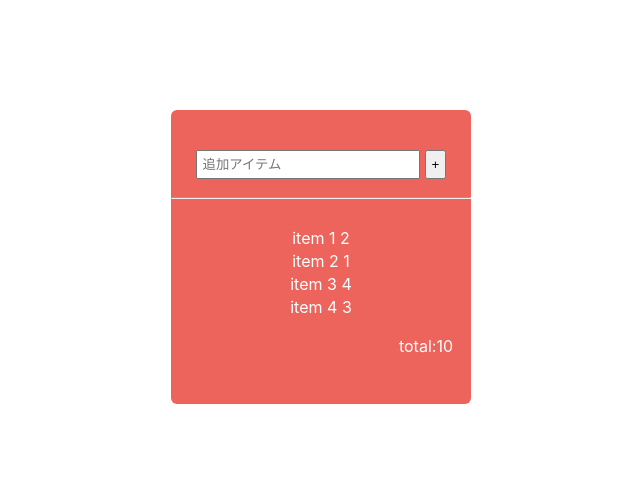
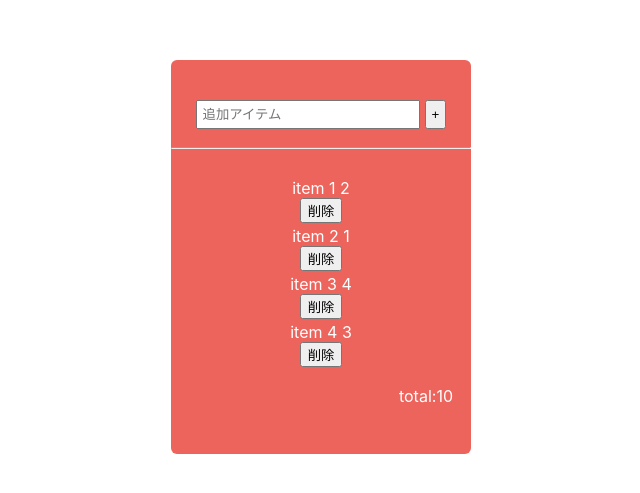
Before and after one commit to boon2187/shopping_list, a React (Create React App) app: page / in a window 1280 px wide. Shown: the part 143-636 px from the top of the page, without its empty margins (319-959 px from the left). Built offline with nearby package versions, Linux system fonts and the light colour scheme.

Commit message:
削除ボタンを追加

```diff
--- a/src/App.js
+++ b/src/App.js
@@ -68,6 +68,7 @@ useEffect(() => {
                 return(
                 <div key={i} className="item-row">
                   <li><Item itemName={item.itemName} quantity={item.quantity} /></li>
+                  <button>削除</button>
                 </div>
                 )
               })}
```
